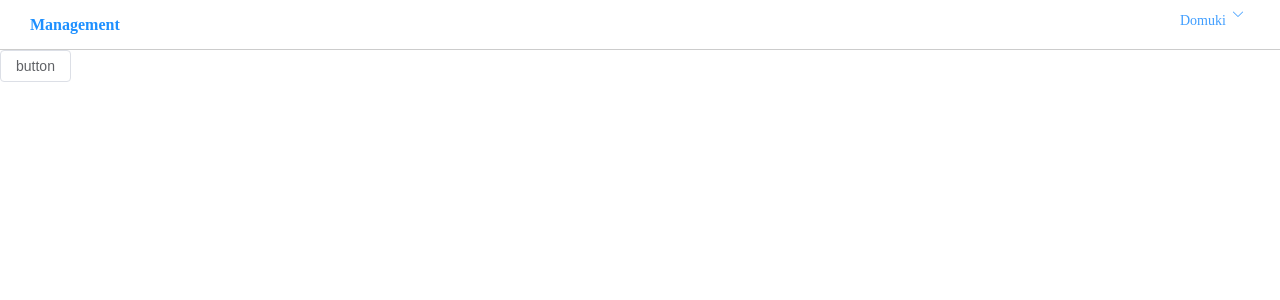
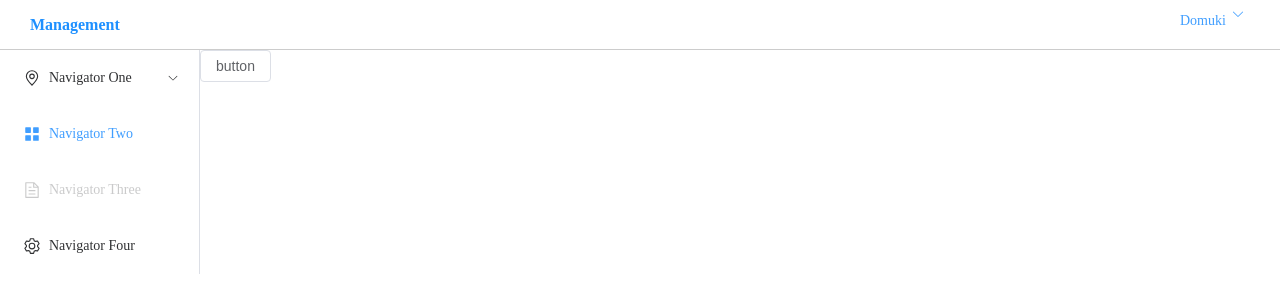
Before and after one commit to Domuki-main/SpringBoot-Vue, a Vue app: page / in a window 1280 px wide. Shown: the top 300 px of the page. Built offline with nearby package versions, Linux system fonts and the light colour scheme.

Commit message:
Update App.vue

```diff
--- a/src/App.vue
+++ b/src/App.vue
@@ -1,8 +1,14 @@
 <template>
   <div>
 	  <Header/>
+	  <!-- body -->
+	  <div style="display: flex;">
+	  	<!-- side menu -->
+		<Aside/>
+		<!-- content -->
+		<router-view style="flex: 1;"/>
+	  </div>
   </div>
-  <router-view/>
 </template>
 
 <style>
@@ -10,11 +16,13 @@
 </style>
 
 <script type="text/javascript">
-	import Header from "@/components/Header"
+	import Header from "@/components/Header.vue"
+	import Aside from "@/components/Aside.vue"
 	export default{
 		name: "Layout",
 		components:{
-			Header
+			Header,
+			Aside
 		}
 	}
 </script>
```
